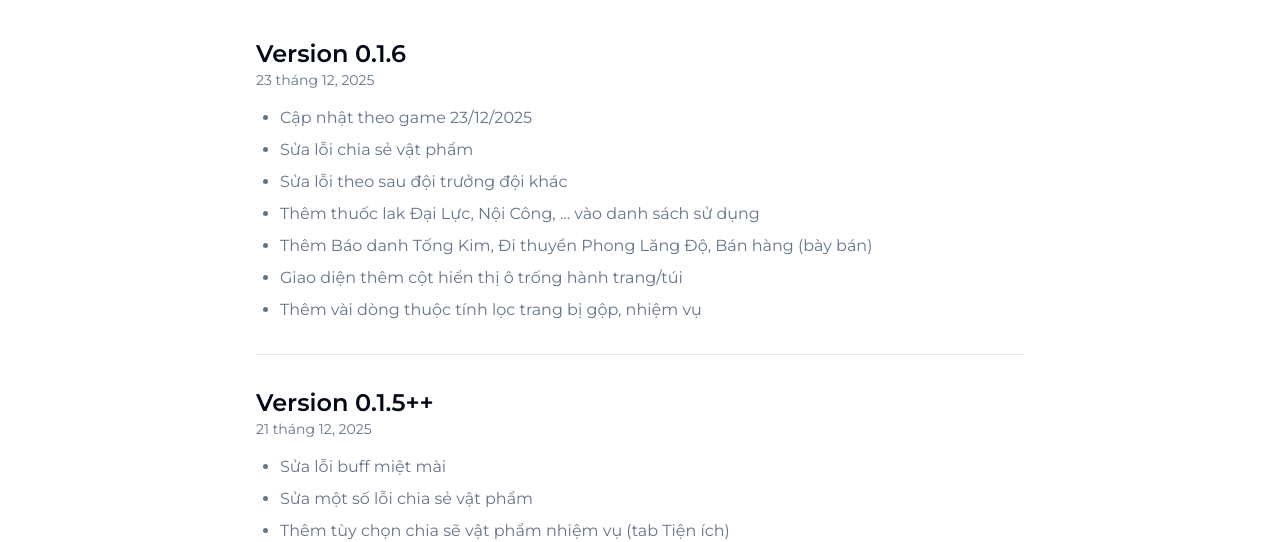
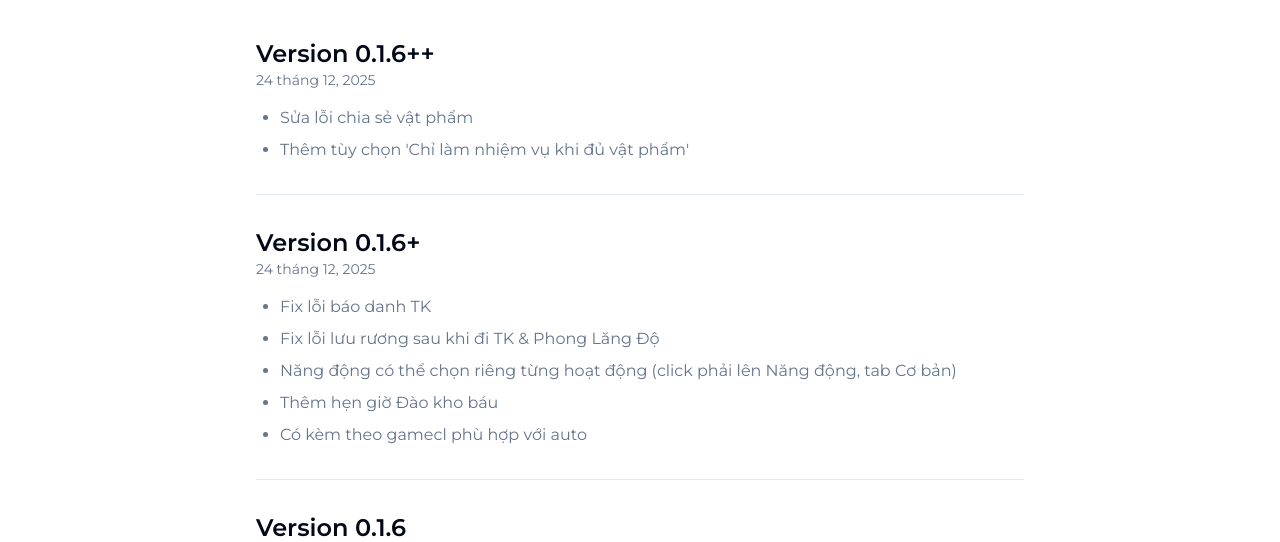
Before and after one commit to quangdo126/jxtdauto, a Next.js app: page /changelog in a window 1280 px wide. Shown: the part 267-809 px from the top of the page. Built offline with nearby package versions, Linux system fonts and the light colour scheme; no server answers.

Commit message:
Add changelog entries for jxtdAuto versions 0.1.6+ and 0.1.6++, detailing bug fixes and new features including item sharing, task options, and treasure digging timer.

```diff
--- a/app/changelog/page.tsx
+++ b/app/changelog/page.tsx
@@ -1,6 +1,25 @@
 import { Separator } from "@/components/ui/separator"
 
 const changelog = [
+  {
+    version: "0.1.6++",
+    date: "2025-12-24",
+    changes: [
+      "Sửa lỗi chia sẻ vật phẩm",
+      "Thêm tùy chọn 'Chỉ làm nhiệm vụ khi đủ vật phẩm'",
+    ],
+  },
+  {
+    version: "0.1.6+",
+    date: "2025-12-24",
+    changes: [
+      "Fix lỗi báo danh TK",
+      "Fix lỗi lưu rương sau khi đi TK & Phong Lăng Độ",
+      "Năng động có thể chọn riêng từng hoạt động (click phải lên Năng động, tab Cơ bản)",
+      "Thêm hẹn giờ Đào kho báu",
+      "Có kèm theo gamecl phù hợp với auto",
+    ],
+  },
   {
     version: "0.1.6",
     date: "2025-12-23",
```
Also changed, not shown: changelog.txt.
